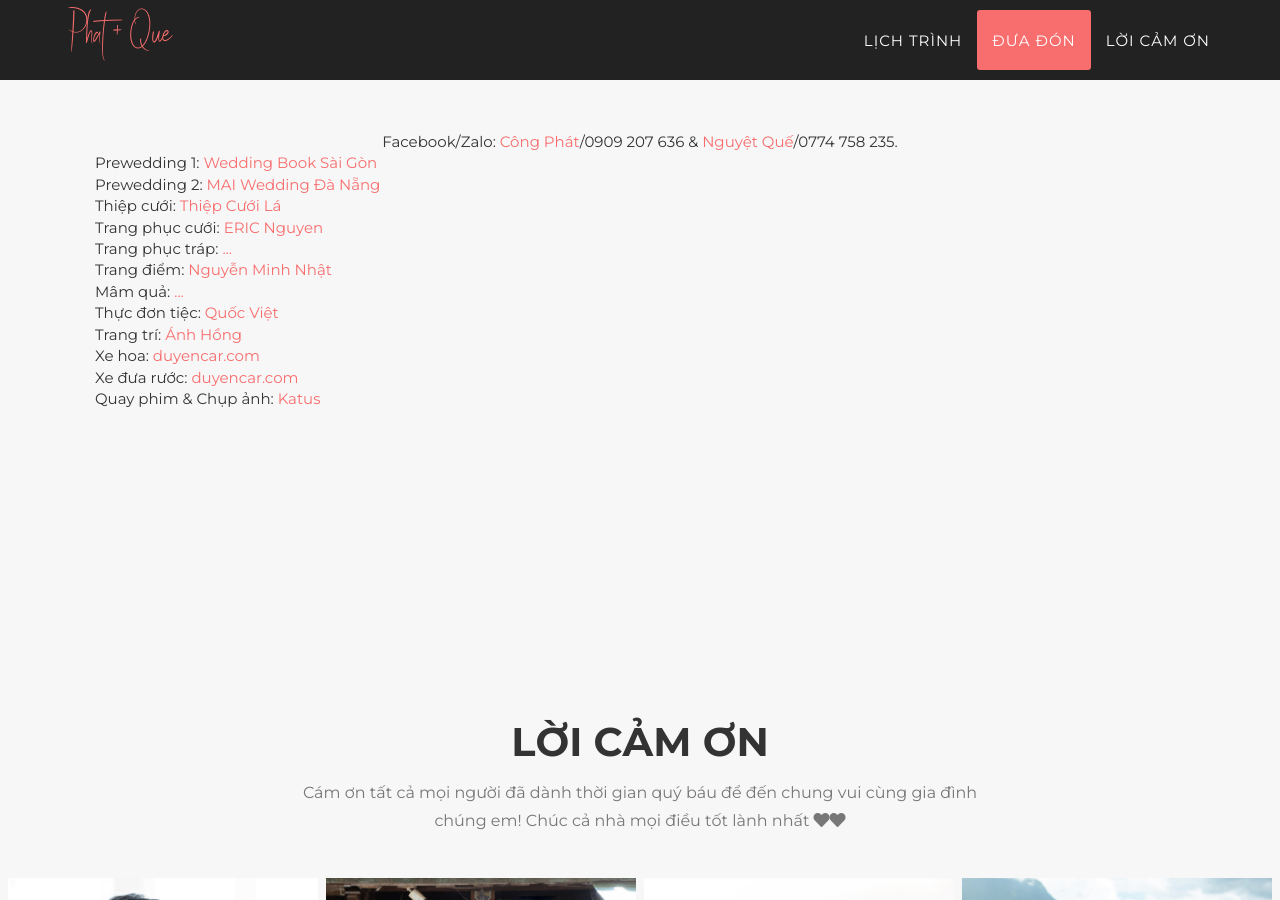
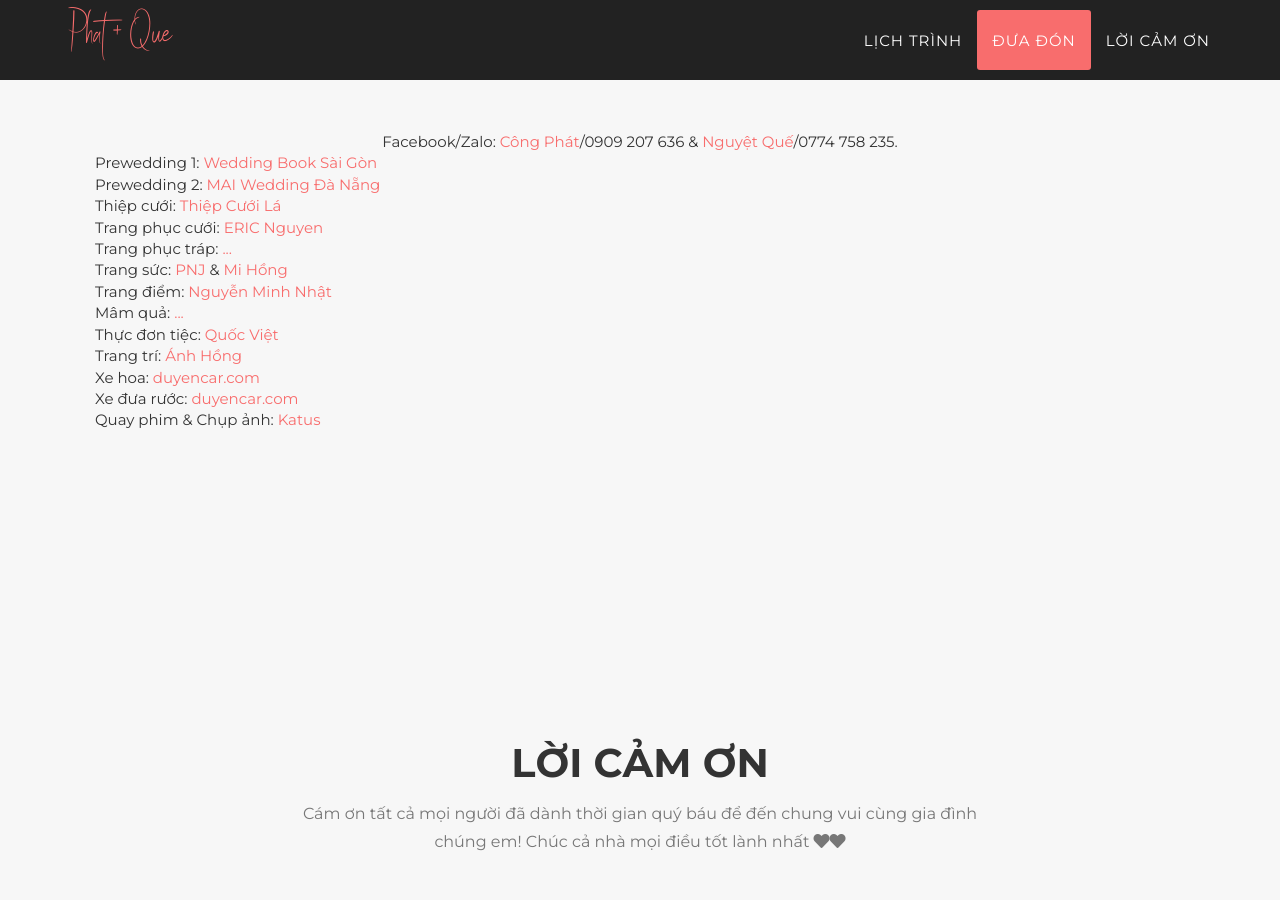
Before and after one commit to phatque/phatque, a Jekyll site: the page built from index.html, in a window 1280 px wide and 900 px high, scrolled down 2241 px. Built offline with Jekyll 4.4.1, drawn with Linux system fonts in a browser that asks for light colours; some web fonts are replaced.

Commit message:
Update stay.html

```diff
--- a/_includes/en_data/stay.html
+++ b/_includes/en_data/stay.html
@@ -71,6 +71,7 @@
                     Thiệp cưới: <a href="" target="_blank">Thiệp Cưới Lá</a><br>
                     Trang phục cưới: <a href="" target="_blank">ERIC Nguyen</a><br>
                     Trang phục tráp: <a href="" target="_blank">...</a><br>
+                    Trang sức: <a href="" target="_blank">PNJ</a> &  <a href="" target="_blank">Mi Hồng</a><br>
                     Trang điểm: <a href="" target="_blank">Nguyễn Minh Nhật</a><br>
                     Mâm quả: <a href="" target="_blank">...</a><br>
                     Thực đơn tiệc: <a href="" target="_blank">Quốc Việt</a><br>
```
